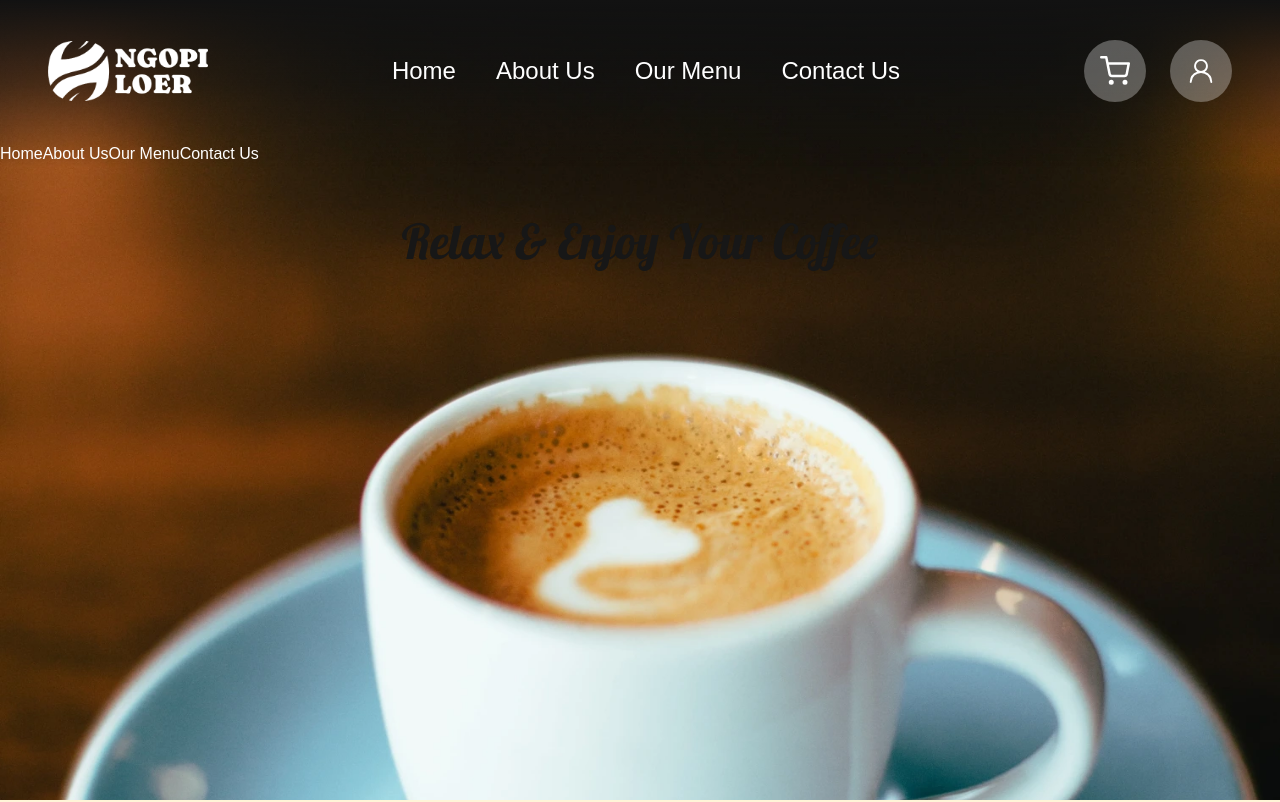
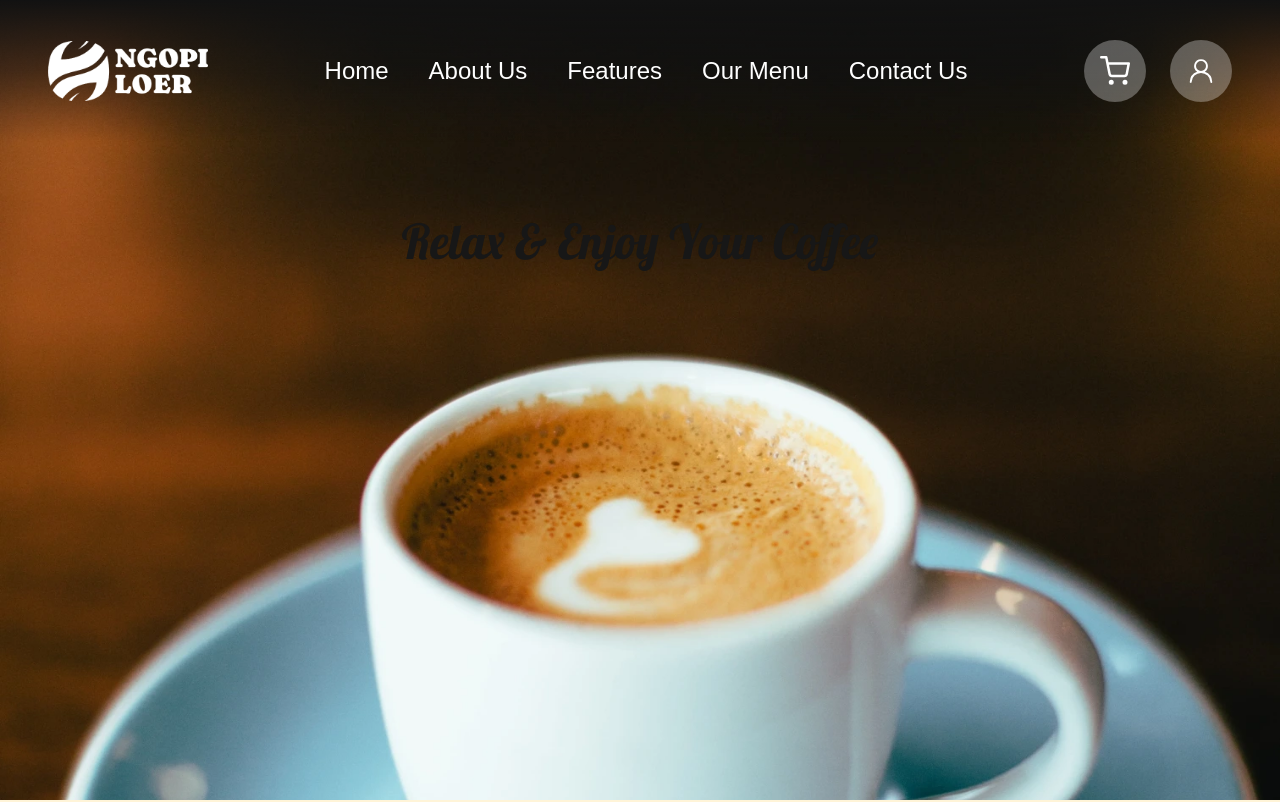
Before and after one commit to chihab1991/NextJS-Coffee-Shop, a Next.js app: page / in a window 1280 px wide. Shown: the top 802 px of the page. Built offline with nearby package versions, Linux system fonts and the light colour scheme.

Commit message:
completed hamburger menu

```diff
--- a/src/app/layout.tsx
+++ b/src/app/layout.tsx
@@ -24,7 +24,7 @@ export default function RootLayout({
   children: React.ReactNode;
 }>) {
   return (
-    <html lang="en">
+    <html lang="en" className="scroll-smooth focus:scroll-auto">
       <body
         className={`${geistSans.variable} ${geistMono.variable} antialiased`}
       >
--- a/src/components/Header.tsx
+++ b/src/components/Header.tsx
@@ -1,27 +1,33 @@
+"use client"
 import Image from "next/image";
 import Link from "next/link";
+import {useState} from "react";
 import logo from "./../../public/img/logo.png";
 import { GiHamburgerMenu } from "react-icons/gi";
 import { FiShoppingCart } from "react-icons/fi";
 import { GoPerson } from "react-icons/go";
+import { MdOutlineClose } from "react-icons/md";
 
 const Header = () => {
+
+const [openMenu, setOpenMenu] = useState(false)
 	return (
-		<header className="fixed w-full left-0 top-0 bg-gradient-to-b from-rich-black  via-rich-black/60 via-52% to-rich-black/0 text-white ">
-			<nav className="max-w-[1512px] flex justify-between items-center mx-auto py-6 xl:py-10 px-4 lg:px-12">
+		<header className="fixed w-full left-0 top-0  text-white ">
+			<nav className="bg-gradient-to-b from-rich-black  via-rich-black/60 via-52% to-rich-black/0 max-w-[1512px] flex justify-between items-center mx-auto py-6 xl:py-10 px-4 lg:px-12">
 				<div className="flex items-center">
-					<Link href="#" className="text-3xl md:text-4xl mr-4 lg:hidden">
-						<GiHamburgerMenu />
+					<Link href="#" className="text-3xl md:text-4xl mr-4 lg:hidden suration-700" onClick={()=>{setOpenMenu(!openMenu)}}>
+						{ openMenu ? <MdOutlineClose /> : <GiHamburgerMenu /> }
 					</Link>
 					<Link href="#hero" className="w-28 md:w-32 lg:w-40">
 						<Image src={logo} alt="coffee shop logo"/>
 					</Link>
 				</div>
 				<div className="hidden lg:block text-xl xl:text-2xl">
-					<Link href="#" className="mr-8 xl:mr-10 hover:text-orange duration-300">Home</Link>
-					<Link href="#" className="mr-8 xl:mr-10 hover:text-orange duration-300">About Us</Link>
-					<Link href="#" className="mr-8 xl:mr-10 hover:text-orange duration-300">Our Menu</Link>
-					<Link href="#" className="hover:text-orange duration-300">Contact Us</Link>
+					<Link href="#hero" className="mr-8 xl:mr-10 hover:text-orange duration-300">Home</Link>
+					<Link href="#about" className="mr-8 xl:mr-10 hover:text-orange duration-300">About Us</Link>
+					<Link href="#features" className="mr-8 xl:mr-10 hover:text-orange duration-300">Features</Link>
+					<Link href="#menu" className="mr-8 xl:mr-10 hover:text-orange duration-300">Our Menu</Link>
+					<Link href="#contact" className="hover:text-orange duration-300">Contact Us</Link>
 				</div>
 				<div className="flex justify-end items-center md:text-2xl lg:text-3xl">
 					<Link href="#" className="rounded-full bg-white/30 p-3 lg:p-4 mr-2 md:mr-3 lg:mr-4 xl:mr-6 hover:text-orange duration-300">
@@ -32,11 +38,12 @@ const Header = () => {
 					</Link>
 				</div>
 			</nav>
-			<div>
-				<Link href="#">Home</Link>
-				<Link href="#">About Us</Link>
-				<Link href="#">Our Menu</Link>
-				<Link href="#">Contact Us</Link>
+			<div className={`bg-gradient-to-b from-rich-black/0  via-rich-black/60 via-52% to-rich-black flex flex-col space-y-12 min-w-full text-center text-3xl text-pale-orange py-10 lg:hidden ${openMenu ? "translate-x-0" : "-translate-x-full" } duration-700 z-[100] `}>
+				<Link href="#hero">Home</Link>
+				<Link href="#about">About Us</Link>
+				<Link href="#features">Features</Link>
+				<Link href="#menu">Our Menu</Link>
+				<Link href="#contact">Contact Us</Link>
 			</div>
 		</header>
 	);
--- a/src/components/Hero.tsx
+++ b/src/components/Hero.tsx
@@ -7,7 +7,7 @@ const Hero = () => {
 			className="bg-cover bg-center h-screen bg-[url('/img/jeremy-yap-hero-sm.webp')] md:bg-[url('/img/jeremy-yap-hero-md.webp')] text-center"
 		>
 			<h1
-				className={`text-5xl w-3/4 sm:w-full mx-auto relative top-44  md:top-52 leading-snug  ${lobster.className} font-semibold`}
+				className={`text-5xl w-3/4 sm:w-full mx-auto pt-44  md:pt-52 leading-snug  ${lobster.className} font-semibold`}
 			>
 				Relax & Enjoy Your Coffee
 			</h1>
```
